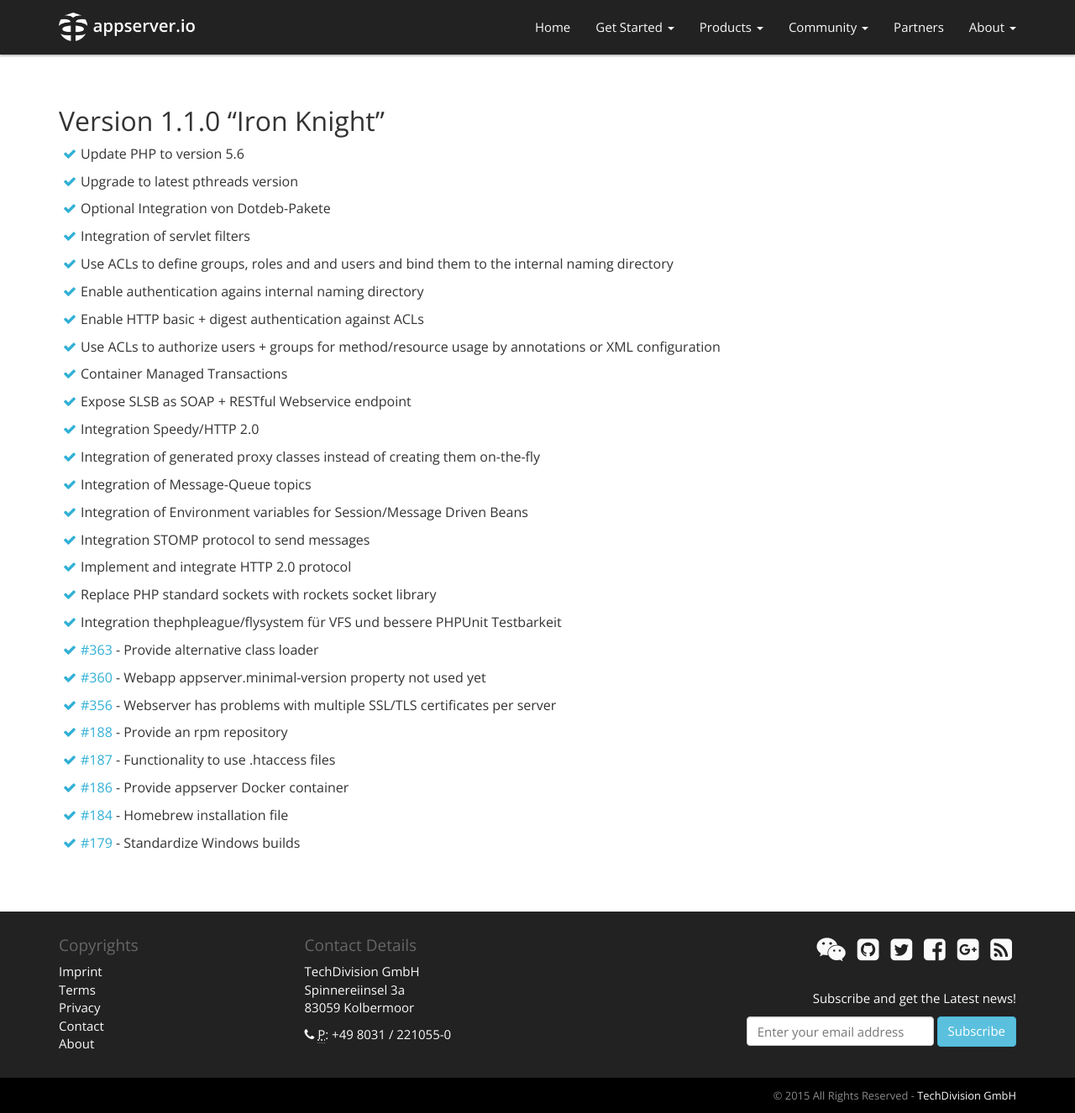
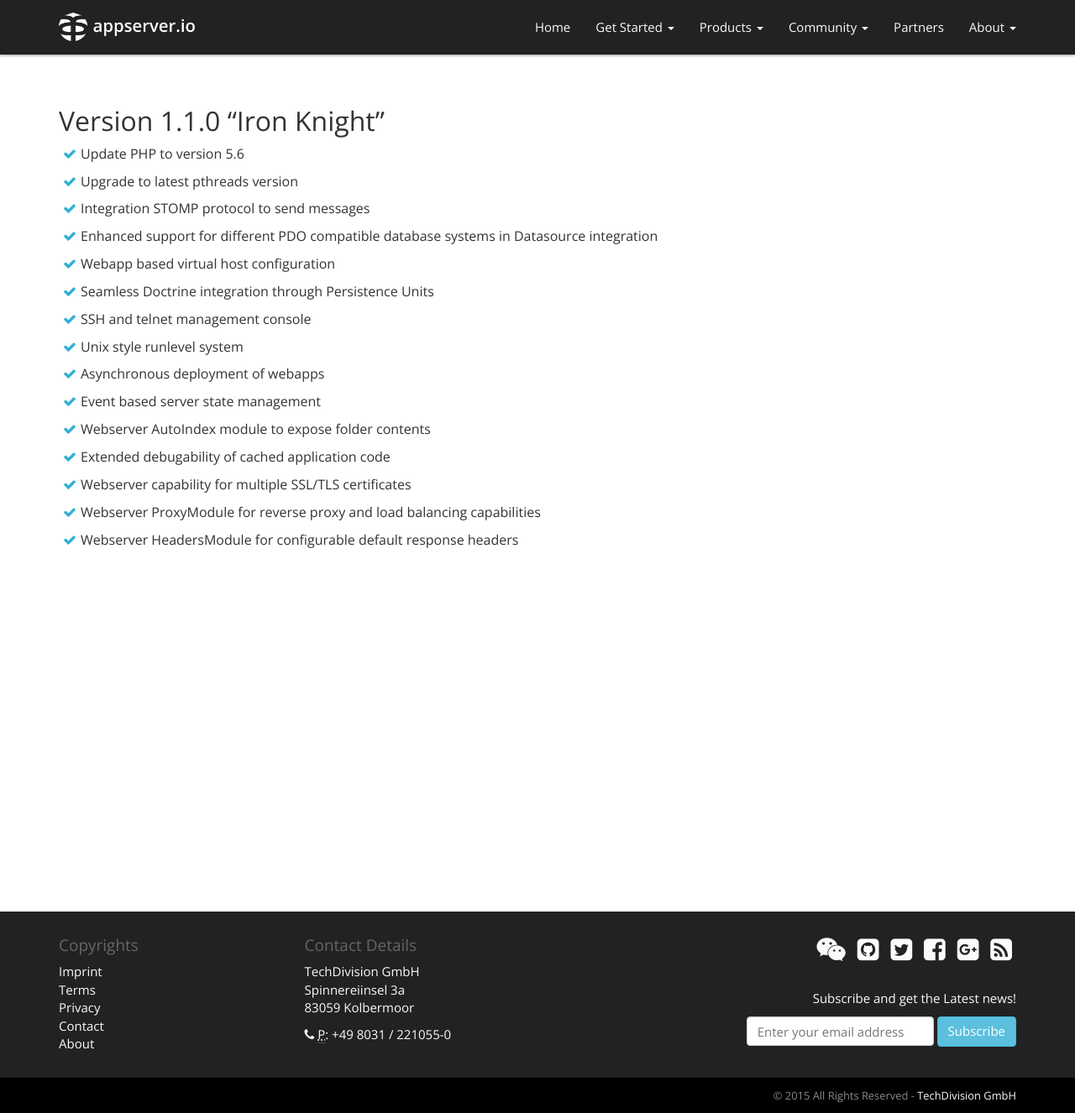
Before and after one commit to appserver-io/appserver, a Jekyll site: the page built from _roadmap/version-1-1-0.md, in a window 1280 px wide and 1326 px high. Shown: the whole window at 84% size. Built offline with Jekyll 4.4.1, drawn with Linux system fonts in a browser that asks for light colours; nearby versions of some CDN libraries; library files that are not in the unit come from our copies; Markdown is read by kramdown in place of the engine named in the settings.

Commit message:
updated the 1.1.0 roadmap to be more accurate

```diff
--- a/_roadmap/version-1-1-0.md
+++ b/_roadmap/version-1-1-0.md
@@ -9,27 +9,16 @@
 ## Version 1.1.0 "Iron Knight"
 * Update PHP to version 5.6
 * Upgrade to latest pthreads version
-* Optional Integration von Dotdeb-Pakete
-* Integration of servlet filters
-* Use ACLs to define groups, roles and and users and bind them to the internal naming directory
-* Enable authentication agains internal naming directory
-* Enable HTTP basic + digest authentication against ACLs
-* Use ACLs to authorize users + groups for method/resource usage by annotations or XML configuration
-* Container Managed Transactions
-* Expose SLSB as SOAP + RESTful Webservice  endpoint
-* Integration Speedy/HTTP 2.0
-* Integration of generated proxy classes instead of creating them on-the-fly
-* Integration of Message-Queue topics
-* Integration of Environment variables for Session/Message Driven Beans
 * Integration STOMP protocol to send messages
-* Implement and integrate HTTP 2.0 protocol
-* Replace PHP standard sockets with rockets socket library
-* Integration thephpleague/flysystem für VFS und bessere PHPUnit Testbarkeit
-* [#363](<{{ "363" | prepend: site.github_issue }}>) - Provide alternative class loader
-* [#360](<{{ "360" | prepend: site.github_issue }}>) - Webapp appserver.minimal-version property not used yet
-* [#356](<{{ "356" | prepend: site.github_issue }}>) - Webserver has problems with multiple SSL/TLS certificates per server
-* [#188](<{{ "188" | prepend: site.github_issue }}>) - Provide an rpm repository
-* [#187](<{{ "187" | prepend: site.github_issue }}>) - Functionality to use .htaccess files
-* [#186](<{{ "186" | prepend: site.github_issue }}>) - Provide appserver Docker container
-* [#184](<{{ "184" | prepend: site.github_issue }}>) - Homebrew installation file
-* [#179](<{{ "179" | prepend: site.github_issue }}>) - Standardize Windows builds
+* Enhanced support for different PDO compatible database systems in Datasource integration
+* Webapp based virtual host configuration
+* Seamless Doctrine integration through Persistence Units
+* SSH and telnet management console
+* Unix style runlevel system
+* Asynchronous deployment of webapps
+* Event based server state management
+* Webserver AutoIndex module to expose folder contents
+* Extended debugability of cached application code
+* Webserver capability for multiple SSL/TLS certificates
+* Webserver ProxyModule for reverse proxy and load balancing capabilities
+* Webserver HeadersModule for configurable default response headers
```
